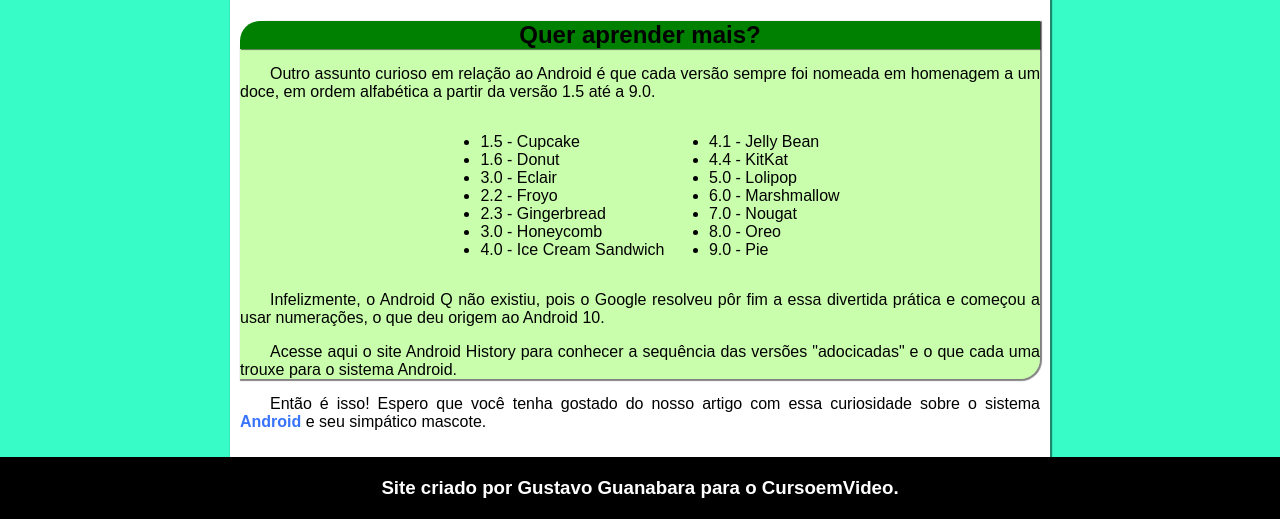
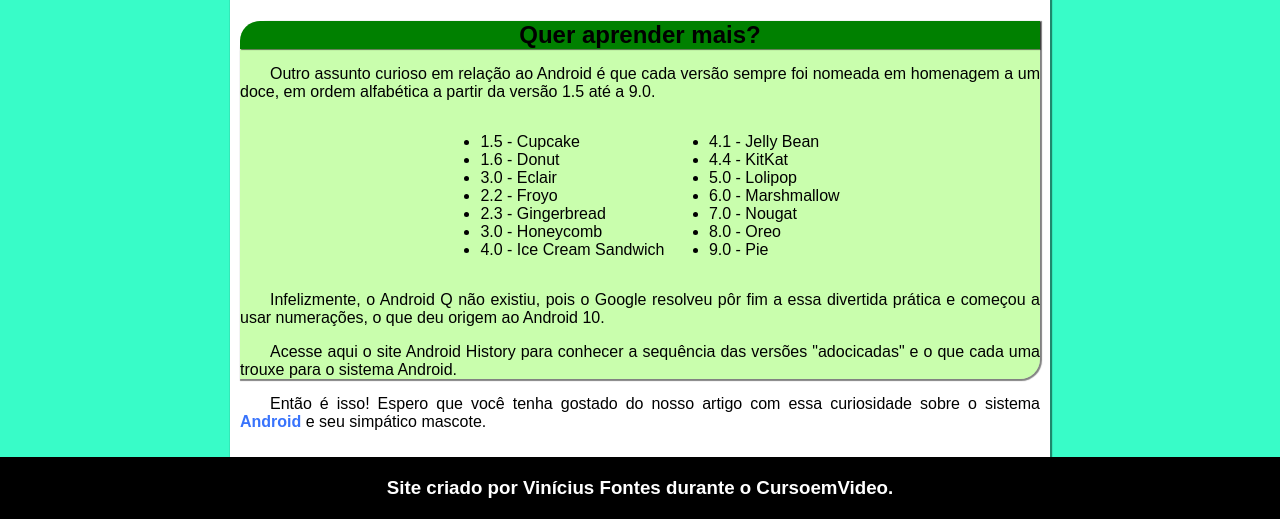
Before and after one commit to ViniciusFontesDev/site-android, a plain HTML site: page index.html in a window 1280 px wide. Shown: the part 1880-2399 px from the top of the page. Drawn offline with Linux system fonts and the light colour scheme.

Commit message:
Footer Alterado

```diff
--- a/index.html
+++ b/index.html
@@ -88,7 +88,7 @@
 
     </main>
     <footer>
-<h3>Site criado por Gustavo Guanabara para o CursoemVideo.</h3>
+<h3>Site criado por Vinícius Fontes durante o CursoemVideo.</h3>
     </footer>
 
 
```
